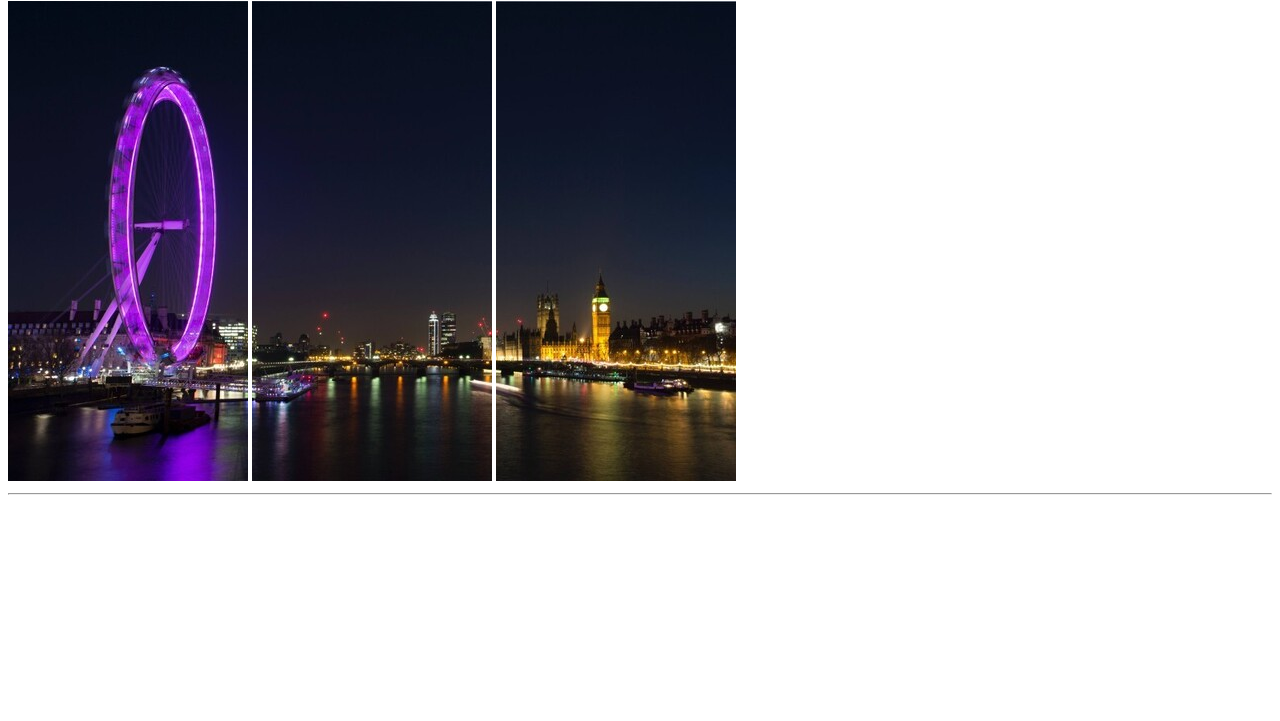
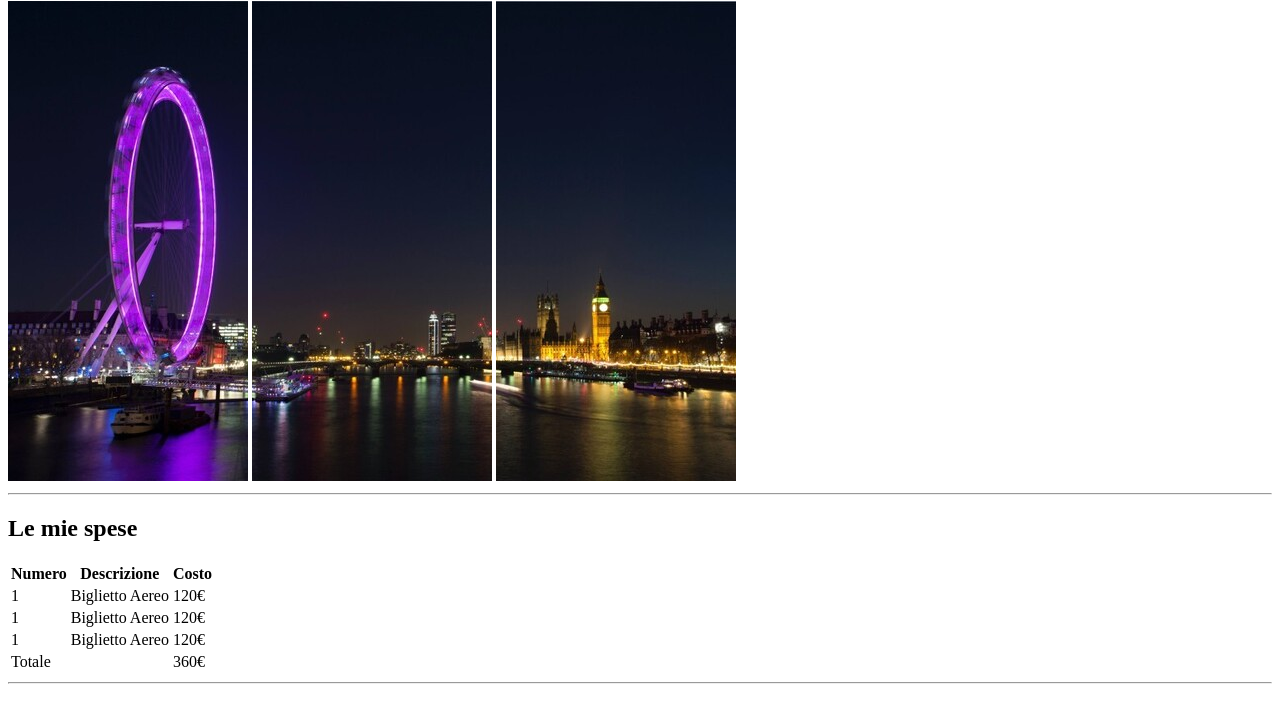
Before and after one commit to giacomobranchi/html-london-trip, a plain HTML site: page index.html in a window 1280 px wide. Shown: the part 79-800 px from the top of the page. Drawn offline with Linux system fonts and the light colour scheme.

Commit message:
Add Table

```diff
--- a/index.html
+++ b/index.html
@@ -13,7 +13,41 @@
         <img src="img\pexels-bill-emrich-230794-2_480.jpg" alt="">
         <hr>
     </header>
-
+    <main>
+        <h2>Le mie spese</h2>
+        <table>
+            <thead>
+                <th>Numero</th>
+                <th>Descrizione</th>
+                <th>Costo</th>
+            </thead>
+            <tbody>
+                <tr>
+                    <td>1</td>
+                    <td>Biglietto Aereo</td>
+                    <td>120€</td>
+                </tr>
+                <tr>
+                    <td>1</td>
+                    <td>Biglietto Aereo</td>
+                    <td>120€</td>
+                </tr>
+                <tr>
+                    <td>1</td>
+                    <td>Biglietto Aereo</td>
+                    <td>120€</td>
+                </tr>
+            </tbody>
+            <tfoot>
+                <tr>
+                    <td>Totale</td>
+                    <td></td>
+                    <td>360€</td>
+                </tr>
+            </tfoot>
+        </table>
+        <hr>
+    </main>
 
 </body>
 </html>
```
